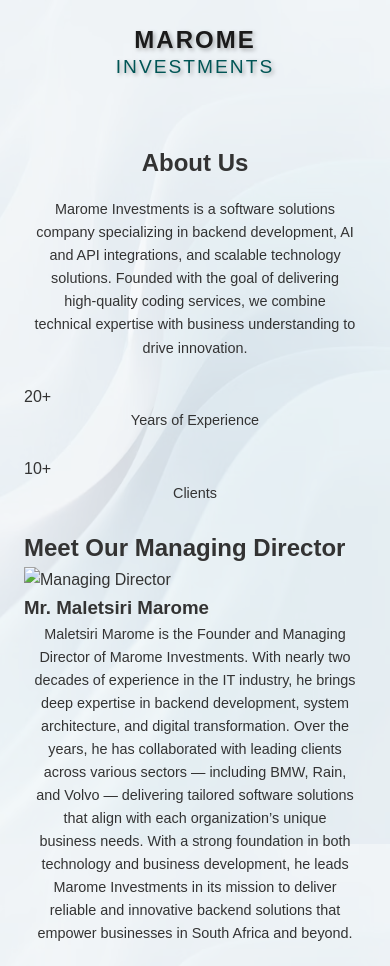
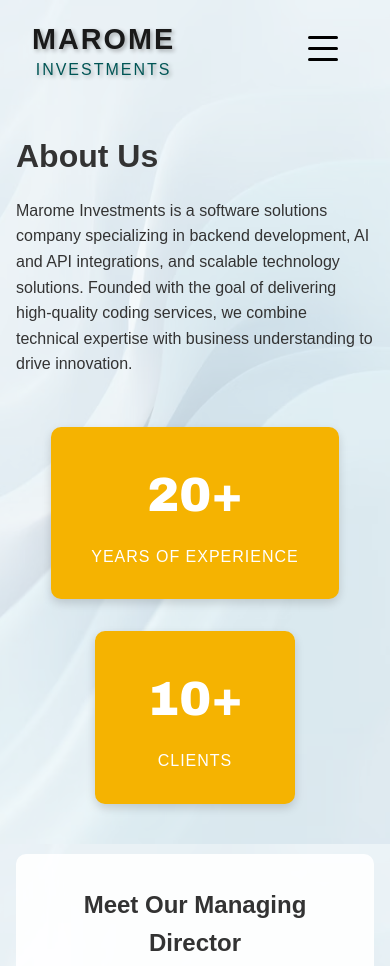
Before and after one commit to Sphola619/marome-investments, a plain HTML site: page about.html in a window 390 px wide. Shown: the top 966 px of the page. Drawn offline with Linux system fonts and the light colour scheme.

Commit message:
hamburger menu added

```diff
--- a/styles.css
+++ b/styles.css
@@ -27,19 +27,20 @@
   color: #1a1a1a;
   text-transform: uppercase;
   letter-spacing: 2px;
-  text-align: center;
-  line-height: 1.2;
-  padding: 10px 20px;
   display: inline-block;
   text-shadow: 2px 2px 4px rgba(0, 0, 0, 0.3);
-  text-decoration: none; /* removes underline */
+  text-decoration: none;
+  text-align: left; /* keep Marome on the left */
 }
 
 .logo br + span {
   font-size: 1.2rem;
   font-weight: 400;
-  color: #005555;
+  color: #005555; /* keep your original color */
   display: block;
+  text-align: center; /* center Investments under Marome */
+  width: 100%; /* ensure it spans the width of Marome */
+  margin-top: -5px; /* optional: adjust spacing */
 }
 
 /* ============================= */
@@ -53,7 +54,7 @@
 
 nav {
   display: flex;
-  justify-content: space-between;
+  justify-content: space-between; /* logo left, links right */
   align-items: center;
   position: relative;
 }
@@ -69,25 +70,51 @@
   color: black;
   padding: 8px 16px;
   transition: 0.3s;
+  position: relative;
+  z-index: 1;
 }
 
 nav ul li a:hover {
-  color: #0047AB; /* Royal Blue */
+  color: #0047AB;
   font-weight: bold;
 }
 
-/* Button-style links in nav */
+/* Button-style nav links */
 nav ul li a.btn-link {
   background-color: #007BFF;
   color: white;
   border-radius: 5px;
   font-weight: bold;
   padding: 10px 20px;
-  transition: 0.3s;
 }
 
 nav ul li a.btn-link:hover {
   background-color: #0056b3;
+}
+
+/* ============================= */
+/* Hamburger Menu (Mobile) */
+/* ============================= */
+.menu-toggle {
+  display: none; /* hidden on desktop */
+  flex-direction: column;
+  justify-content: space-between;
+  width: 30px;
+  height: 25px;
+  cursor: pointer;
+  z-index: 1001;
+  position: fixed;
+  top: 20px;
+  right: 20px;
+}
+
+.menu-toggle span {
+  display: block;
+  width: 100%;
+  height: 3px;
+  background-color: black;
+  border-radius: 2px;
+  transition: background-color 0.3s ease;
 }
 
 /* ============================= */
@@ -134,7 +161,6 @@
 
 /* ============================= */
 /* 5. Footer Styles */
-/* ============================= */
 footer {
   background: black;
   color: #fff;
@@ -142,7 +168,6 @@
   padding: 1rem;
 }
 
-/* LinkedIn Icon */
 .icon.linkedin {
   fill: white;
   transition: fill 0.3s ease;
@@ -155,43 +180,23 @@
 
 /* ============================= */
 /* 6. Background Images per Page */
-/* ============================= */
-body.home {
-  background-image: url('images/home-image.avif');
-}
+body.home { background-image: url('images/home-image.avif'); }
+body.services { background-image: url('images/services-background.avif'); }
+body.about { background-image: url('images/about-background.avif'); }
+body.inquiry { background-image: url('images/inquiry-background.avif'); }
+body.contact { background-image: url('images/contact-background.avif'); }
 
-body.services {
-  background-image: url('images/services-background.avif');
-}
-
-body.about {
-  background-image: url('images/about-background.avif');
-}
-
-body.inquiry {
-  background-image: url('images/inquiry-background.avif');
-}
-
-body.contact {
-  background-image: url('images/contact-background.avif');
-}
-
-body.home,
-body.services,
-body.about,
-body.inquiry,
-body.contact {
+body.home, body.services, body.about, body.inquiry, body.contact {
   background-size: cover;
   background-position: center;
   background-repeat: no-repeat;
   background-attachment: fixed;
-  background-color: rgba(255, 251, 251, 0.7);
+  background-color: rgba(255, 251, 251, 0.6);
   background-blend-mode: lighten;
 }
 
 /* ============================= */
 /* 7. Cards / Services Grid */
-/* ============================= */
 .services-grid {
   display: grid;
   grid-template-columns: repeat(auto-fit, minmax(250px, 1fr));
@@ -236,7 +241,6 @@
 
 /* ============================= */
 /* 8. Form / Textarea Styles */
-/* ============================= */
 #project {
   width: 100%;
   height: 180px;
@@ -248,11 +252,7 @@
   max-width: 1000px;
 }
 
-.hint {
-  font-size: 14px;
-  color: #555;
-  margin-top: 4px;
-}
+.hint { font-size: 14px; color: #555; margin-top: 4px; }
 
 .mySubmit {
   margin-top: 15px;
@@ -270,56 +270,7 @@
 }
 
 /* ============================= */
-/* 9. Hamburger Menu CSS (Updated) */
-/* ============================= */
-.hamburger {
-  display: none; /* show via media query */
-  flex-direction: column;
-  justify-content: space-between;
-  width: 30px;
-  height: 25px;
-  cursor: pointer;
-  position: absolute;  /* top-right corner */
-  top: 20px;
-  right: 20px;
-  z-index: 1001; /* above menu */
-}
-
-.hamburger span {
-  display: block;
-  height: 4px;
-  background-color: black; /* change color if needed */
-  border-radius: 2px;
-  transition: all 0.3s ease;
-}
-
-@media (max-width: 768px) {
-  nav ul {
-    flex-direction: column;
-    position: fixed;
-    top: 0;
-    right: -250px; /* hide offscreen */
-    width: 250px;
-    height: 100vh;
-    background-color: #f9f9f9;
-    padding: 60px 20px; /* leave space for hamburger */
-    gap: 1rem;
-    transition: right 0.3s ease;
-    z-index: 1000;
-  }
-
-  nav ul.active {
-    right: 0; /* slide in */
-  }
-
-  .hamburger {
-    display: flex;
-  }
-}
-
-/* ============================= */
-/* 10. Animations */
-/* ============================= */
+/* 9. Animations */
 @keyframes fadeSlideIn {
   to {
     opacity: 1;
@@ -328,25 +279,146 @@
 }
 
 /* ============================= */
-/* 11. Responsive Typography and Layout */
-/* ============================= */
-@media (max-width: 992px) {
-  nav ul { gap: 1rem; }
-  .logo { font-size: 2rem; }
-  .container { padding: 0 1.5rem; }
+/* Highlight Active Link */
+nav ul li a.link.active {
+  color: #0047AB;
+  font-weight: bold;
+  border-bottom: 2px solid #0047AB;
 }
 
-@media (max-width: 768px) {
-  nav { flex-direction: column; align-items: center; }
-  .logo { font-size: 1.8rem; margin-bottom: 0.5rem; text-align: center; }
-  .container h1 { font-size: 1.8rem; text-align: center; }
-  .container p { font-size: 1rem; text-align: center; padding: 0 10px; }
-  footer { font-size: 0.9rem; padding: 1rem 0.5rem; }
+/* ============================= */
+/* Stats Section */
+.stats-section {
+  display: flex;
+  justify-content: center;
+  align-items: center;
+  gap: 2rem;
+  margin: 50px 0;
+  flex-wrap: wrap;
+  z-index: 10;
+  position: relative;
 }
 
-@media (max-width: 480px) {
-  .logo { font-size: 1.5rem; }
-  .container h1 { font-size: 1.5rem; }
-  .container p { font-size: 0.9rem; }
-  nav ul li a.btn-link { font-size: 0.9rem; padding: 8px 12px; }
+.stats {
+  background-color: #f5b301;
+  color: #fff;
+  padding: 30px 40px;
+  border-radius: 10px;
+  text-align: center;
+  box-shadow: 0 4px 10px rgba(0,0,0,0.15);
+  min-width: 200px;
+  transition: transform 0.3s ease;
 }
+
+.stats:hover {
+  transform: scale(1.05);
+}
+
+.stats .counter {
+  font-size: 3rem;
+  font-weight: bold;
+  margin-bottom: 10px;
+  color: #fff;
+  font-family: 'Arial Black', Arial, sans-serif;
+}
+
+.stats p {
+  font-size: 1rem;
+  margin: 0;
+  text-transform: uppercase;
+  letter-spacing: 1px;
+}
+
+/* Director Section */
+.director-section {
+  margin: 3rem 0;
+  padding: 2rem;
+  background: rgba(255, 255, 255, 0.9);
+  border-radius: 10px;
+}
+
+.director-section h2 {
+  text-align: center;
+  margin-bottom: 2rem;
+  color: #333;
+}
+
+.director-card {
+  display: flex;
+  gap: 2rem;
+  align-items: center;
+  flex-wrap: wrap;
+}
+
+.director-photo {
+  width: 200px;
+  height: 200px;
+  border-radius: 50%;
+  object-fit: cover;
+  box-shadow: 0 4px 15px rgba(0,0,0,0.2);
+}
+
+.director-info h3 {
+  color: #0047AB;
+  margin-bottom: 1rem;
+  font-size: 1.5rem;
+}
+
+.director-info p {
+  margin-bottom: 1rem;
+  line-height: 1.7;
+}
+
+/* ============================= */
+/* Mobile Styles */
+@media (max-width: 768px) {
+
+  .logo {
+    text-align: center;
+    font-size: 1.8rem;
+  }
+
+  .logo br + span {
+    font-size: 1rem;
+  }
+
+  /* Hamburger visible */
+  .menu-toggle {
+    display: flex;
+    position: absolute;
+    top: 20px;
+    right: 20px;
+  }
+
+  /* Mobile nav */
+  nav ul {
+    flex-direction: column;
+    position: fixed;
+    top: 0;
+    right: -260px;
+    width: 260px;
+    height: 100vh;
+    background-color: #f9f9f9;
+    padding: 80px 20px;
+    gap: 1rem;
+    transition: right 0.3s ease;
+  }
+
+  nav ul.active {
+    right: 0;
+  }
+
+  nav ul li a {
+    padding: 8px 0;
+    font-size: 1rem;
+  }
+
+  main {
+    padding: 0 1rem;
+  }
+
+  footer {
+    font-size: 0.9rem;
+    padding: 1rem 0.5rem;
+  }
+}
```
